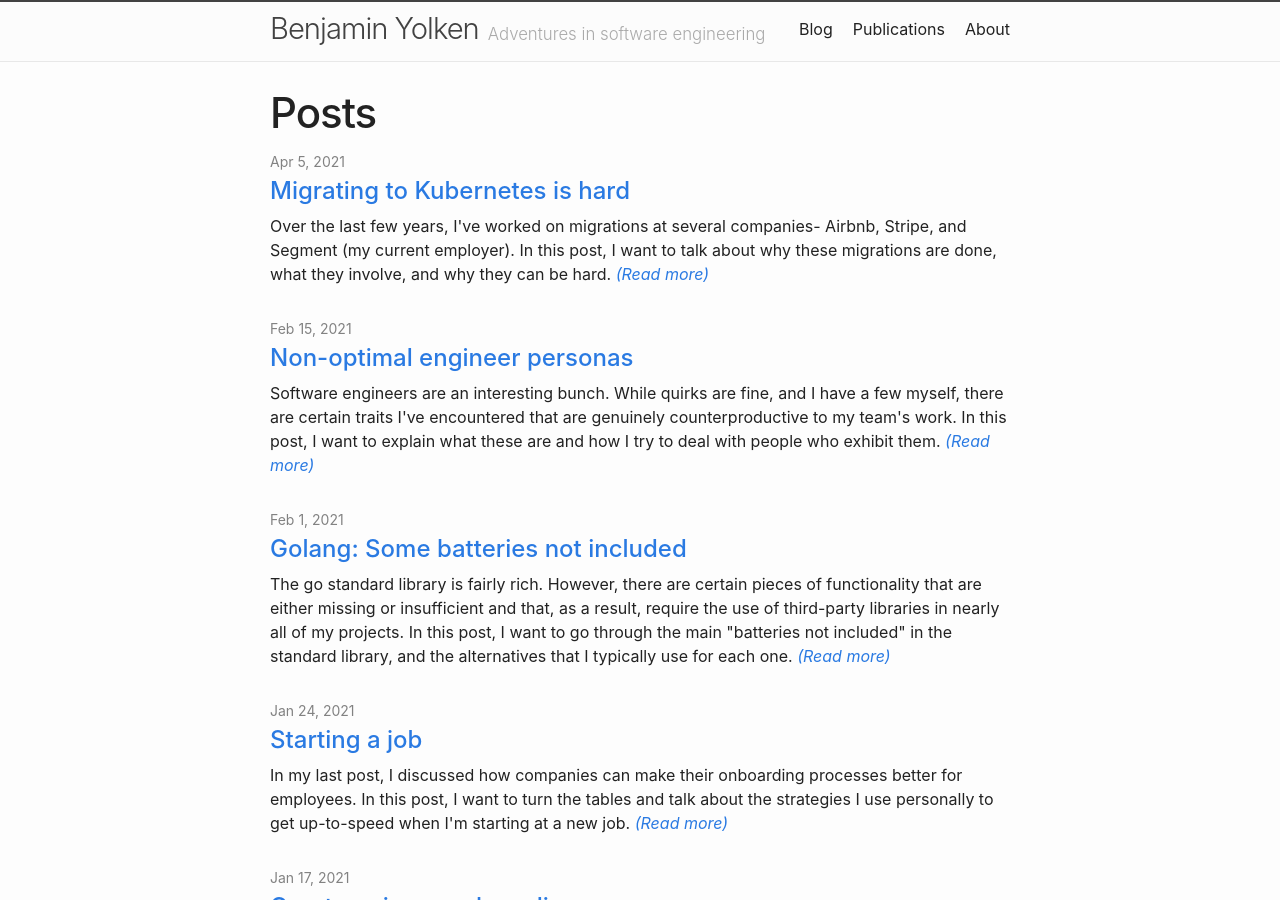
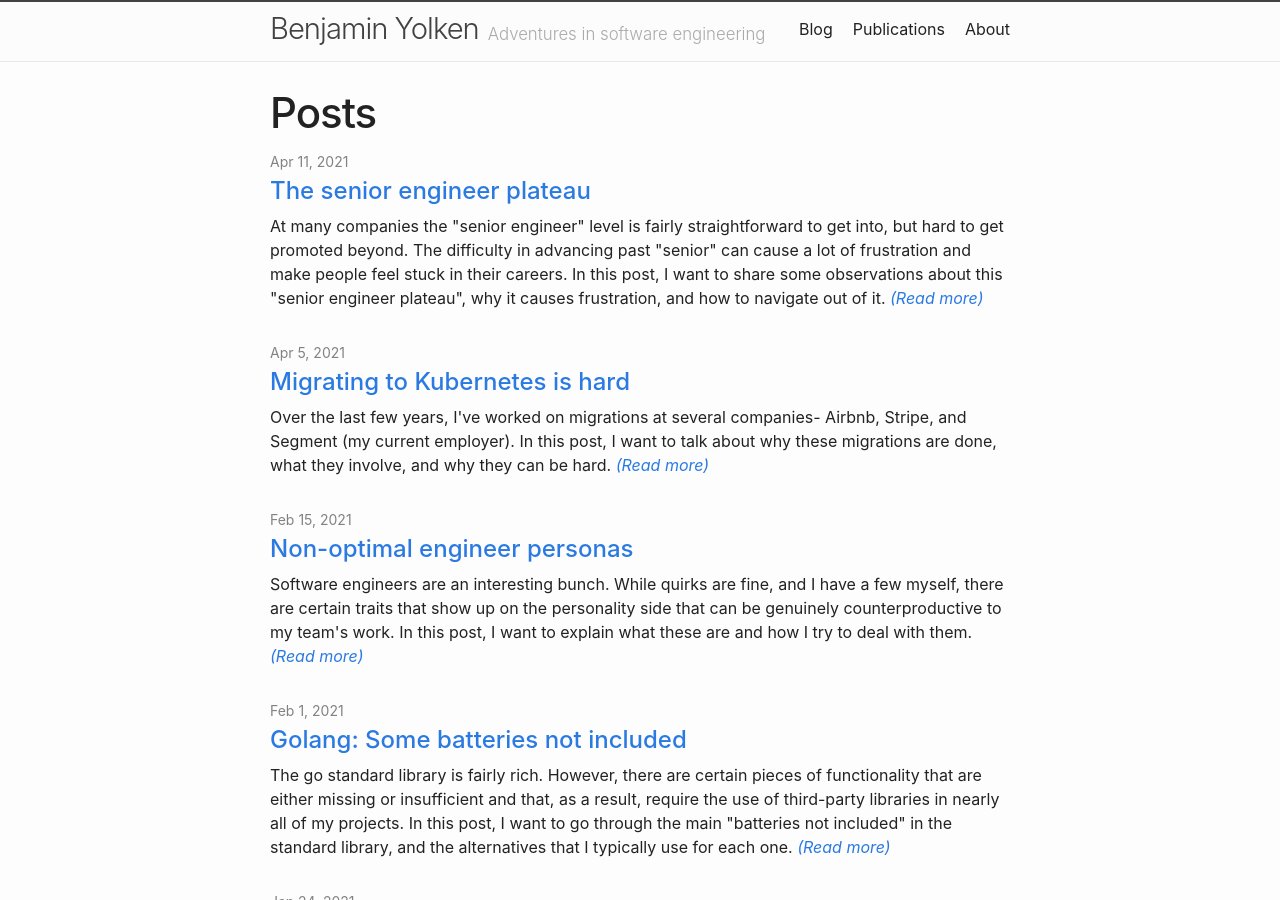
Before and after one commit to yolken/yolken-blog, a Jekyll site: the page built from site/index.md, in a window 1280 px wide and 900 px high. Built offline with Jekyll 4.4.1, drawn with Linux system fonts in a browser that asks for light colours; part of the change alters nothing that is shown.

Commit message:
Misc. edits

```diff
--- a/site/_posts/2021-02-15-non-optimal-engineer-personas.md
+++ b/site/_posts/2021-02-15-non-optimal-engineer-personas.md
@@ -5,20 +5,23 @@ date:   2021-02-15 14:15:00 -0700
 categories: general tech
 excerpt: |
     Software engineers are an interesting bunch. While quirks are fine, and I have a few myself,
-    there are certain traits I've encountered that are genuinely counterproductive to my team's
-    work. In this post, I want to explain what these are and how I try to deal with people who
-    exhibit them.
+    there are certain traits that show up on the personality side that can be genuinely counterproductive to my team's work. In this post, I want to explain what these are and how I
+    try to deal with them.
 ---
 
 Software engineers are an interesting bunch. Over the course of my career thus far,
 I've interacted with hundreds of colleagues, and it feels like I've seen everything- people who
-refuse to wear shoes, people who can't make eye contact when talking, people who voluntarily start
-their day at 6PM, and many other behaviors that would be considered "weird" in normal workplaces.
+won't wear shoes, people who refuse to have their ID picture taken, people who voluntarily start
+their day at 9PM, and many other behaviors that would be considered "weird" in normal workplaces.
 
 Most of these quirks don't bother me, and I have a few of my own. However, there are certain
-traits I've encountered, particularly on the personality side, that are genuinely
-counterproductive to my team's work. In this post, I want to explain what these are and how I try
-to deal with people who exhibit them.
+traits that show up on the personality side that can be genuinely counterproductive to my team's
+work. In this post, I want to explain what these are and how I try to deal with them.
+
+Note that I'm *not* trying to demonize or stigmatize anyone here as I think everyone, myself
+included, exhibits these traits sometimes to a certain extent. Rather, the point is to understand
+what they are, recognize when they're getting in the way, and mitigate their effects so that we can
+all be happier and more productive as we're trying to get our work done.
 
 ## Non-optimal personas
 
--- a/site/_posts/2021-04-11-senior-engineer-plateau.md
+++ b/site/_posts/2021-04-11-senior-engineer-plateau.md
@@ -3,18 +3,21 @@ layout: post
 title:  "The senior engineer plateau"
 date:   2021-04-11 14:01:00 -0700
 categories: career
-published: false
+published: true
 excerpt: |
-    For several years of my career, I was stuck at the "senior engineer" level, and this made me
-    feel frustrated and stuck at the associated jobs. In this post, I want to explain how this
-    plateau happened, why it frustrated me, and some general tips for navigating out of it.
+  At many companies the "senior engineer" level is fairly straightforward to get into, but hard to
+  get promoted beyond. The difficulty in advancing past "senior" can cause a lot of frustration and
+  make people feel stuck in their careers. In this post, I want to share some observations about this "senior engineer plateau", why it causes frustration, and how to navigate out of it.
 ---
 
-For several years of my career, I was stuck at the "senior engineer" level, and this made me
-feel frustrated and stuck at the associated jobs.
+A large percentage of software engineers spend years at the "senior engineer" level. At
+many companies, including most of my former employers (i.e., Google, Twitter, Airbnb, and Stripe),
+this level is fairly straightforward to get into, but hard to get promoted beyond. The difficulty in
+advancing past "senior" can cause a lot of frustration and make people feel stuck in their
+careers.
 
-In this post, I want to explain how this "plateau" happened, why it frustrated me, and
-some general tips for navigating out of it.
+In this post, I want to share some observations about this "senior engineer plateau", why
+it causes frustration, and how to navigate out of it.
 
 ## Aside: The senior engineer level
 
@@ -38,33 +41,20 @@ roles can come with significantly more compensation (discussed below) and becaus
 is expected to get up to these levels, companies are much, much pickier about how and why they
 promote people into them.
 
-## My level history
+## Aside: Why level matters
 
-I started my engineering career at MoPub, which, as a small startup, didn't have formal
-levels for individual contributors (ICs). When we were acquired by Twitter, I was slotted at
-the staff level, which was great and happened for various reasons that I describe more below.
+A common statement I hear is that "levels don't matter" and thus that people shouldn't care whether
+they're stuck at senior or somewhere else on the ladder for a long time.
 
-For my next two jobs, at Airbnb and Stripe, I was back at the senior level. At both places, but
-particularly at Stripe (since that happened later in my career after I had accumulated more
-experience), I felt a bit stuck and frustrated at the difficulty in advancing.
+While this is true from a strictly title-based standpoint (personally, and like many others, I
+really don't care whether my LinkedIn profile says "software engineer" as opposed to "staff software
+engineer" or something else), the reality is that levels are more than just words.
 
-In my most recent job at Segment, I'm back up at the staff level and on a path for further
-advancement (I hope!), which has made me happier.
+First, they're an acknowledgement of the work that you've done. Many engineers, myself included,
+are motivated by working on things that matter, and levels are one way (but certainly not the only
+way) to express that one's work is valued and has had a positive impact at the company.
 
-## Why level matters
-
-A common statement I hear is that "levels don't matter" and thus that you shouldn't care whether
-you're stuck at senior or somewhere else on the ladder for a long time.
-
-While this is true from a strictly title-based standpoint (personally, I really don't care whether
-my LinkedIn profile says "software engineer" as opposed to "staff software engineer" or something
-else), the reality is that levels are more than just words.
-
-First, they're an acknowledgement of the work that you've done. Like most engineers,
-I'm motivated by working on things that matter, and levels are one way (but certainly not the only
-way) to express that your work is valued and has had a positive impact at the company.
-
-Second, and probably more importantly for many, levels play a big role in compensation. As
+Second, and probably more importantly for many, levels can play a big role in compensation. As
 described in [my earlier blog post](/blog/stop-hiding-levels), each level has associated salary and
 equity bands. Once you hit the upper end of the band, which may happen relatively quickly if you
 negotiated well for your initial offer, it's hard to get significant increases from year-to-year.
@@ -72,36 +62,46 @@ negotiated well for your initial offer, it's hard to get significant increases f
 There are a few other ways, beyond pay bands, that levels affect compensation. At some companies
 significant equity increases are tied to promotion. If you don't get promoted, you might not get
 stock refreshers frequently. Also, at companies with bonus programs, the target is often tied
-to level. At Stripe, for instance, senior engineers had a target of 10% of base salary
+to level. When I was at Stripe, for instance, senior engineers had a target of 10% of base salary
 whereas staff had a 20% one. This meant that, all else being equal, staff engineers would get
 significantly larger bonuses. Google also had level-specific targets when I was there.
 
-## Frustrations
+These links between levels and pay are not always 100% fair, but they're the reality of the
+compensation systems at most tech companies. Thus, you sometimes need to "work the system"
+around levels to ensure that you're paid competitively.
+
+## Common frustrations
+
+The following sections describe some of the common frustrations that I've felt myself and/or
+observed in other senior engineers over my last few jobs.
 
 #### Productivity alone is not sufficient
 
-I consider my productivity to be one of my greatest strengths as an engineer. I just like getting
-stuff done, writing code, fixing bugs, etc. and care less about all of the overhead around
-promoting my projects, meeting with users, navigating around bureaucracy, and so forth.
+Many senior engineers are super productive from a coding standpoint- because they're experienced
+enough to know what they're doing (usually) and because they don't have the extra responsibilities
+of managers and more senior level ICs, they're often at the sweet spot where they can "get stuff
+done" with minimal distractions.
 
-At both Airbnb and Stripe, I felt that I was super productive from a code generation standpoint,
-but when it came time to do calibration and make promotion decisions, it didn't really matter
-that much. The evaluators were looking for more general impact, and productivity was just one
-among many other data points.
+Unfortunately, though, this productivity alone is often not sufficient for getting promoted.
+It's a data point for sure, but at many companies it's just one of many things that's considered.
 
-Personally, I found that frustrating not only because it didn't align optimally with my strengths
-but also because it seems like code *should be* the primary criterion for evaluating software
-engineers. Software engineers are hired to write software just as doctors are hired to treat
-patients and artists are hired to make art. If I'm comparing two engineers or two doctors or two
-artists and one produces twice as much output as the other at equivalent quality, I feel like the
-more productive one should be at a level that pays twice as much. But, alas, that's not how the
-world works, whether in software or in other professions.
+This causes frustration for many, and was personally something that puzzled me earlier in my
+career, because intuitively it feels like productivity *should* be the main criterion for promotion.
+Engineers are hired to create software just as doctors are hired to treat patients and artists are
+hired to make art. So, if you are more hard-working and efficient at creating software and related
+outputs (e.g., documentation, bug fixes, etc.) than others, you should be rewarded with a promotion.
+
+But, alas, this isn't how most career ladders are set up- these systems reward "impact" as opposed
+to "output". Productivity is a necessary condition for having a positive impact in an
+organization, but, particularly as you get into higher levels, other things like working on
+projects that are sufficiently complex, demonstrating cross-team leadership, being visible, etc. are
+required as well.
 
 #### Breadth over depth
 
-A related frustration I've had with getting to staff level at large companies is that the
-promotion criteria place a bigger emphasis on breadth as opposed to depth. You can be an expert
-in a technical field and do great work there, but if you don't also check off other boxes
+A related frustration I've seen with getting to staff level at large companies is that the
+promotion criteria often place a bigger emphasis on breadth as opposed to depth. You can be an
+expert in a technical field and do great work there, but if you don't also check off other boxes
 (e.g., cross-team coordination, mentorship, etc.), then you'll likely hit roadblocks in getting
 to the next level.
 
@@ -132,20 +132,19 @@ problem that isn't flashy and doesn't naturally lend itself to cross-company vis
 
 This might come across as a bit extreme, but if you really care about career advancement then
 the most important thing is to find a company and a role where the work and evaluation criteria
-match your strengths. As mentioned above, I feel that I'm strongest on the productivity side
-and less good at the "cross team coordination", "high-level architecture leadership", and other
-dimensions that high-level ICs are promoted for. Other people, however, might excel at the latter
-and not want to spend all day pumping out pull requests.
+match your strengths. Personally, I feel that I'm strongest on the productivity side
+and less good at the "cross-team coordination", "evangelizing new technologies across the company",
+and other dimensions that high-level ICs are promoted for. Other people, however, might excel at
+the latter and not want to spend all day pumping out pull requests.
 
-I don't have a ton of data to validate this, and this is probably an overly broad generalization,
-but in my experience it seems like smaller companies value productivity / "getting things done" more
-whereas larger companies place less emphasis on this and more on the other, "broad impact"
-traits. I think that's why I've had more career success at MoPub and Segment as opposed to
-the larger employers I was at in between.
+It's important to note here that there can be a ton of variation not only between companies at a
+high-level but also between the roles within a company. Backend infrastructure engineers in
+division X, for instance, might be evaluated differently than frontend product engineers in the same
+division, and these two groups might be evaluated differently than engineers doing similar work in
+division Y at the same company.
 
-Independent of company size, the details will vary a lot from place to place, so it's important
-to assess your strengths, understand what level you're coming in at, and evaluate how easy or
-hard it will be to advance *before* you sign a job offer.
+Before you sign a new job offer or switch teams inside a company, it's really important to assess
+your strengths and compare them to the work outputs and behaviors that are rewarded for the role.
 
 #### Make sure you check the boxes
 
@@ -179,9 +178,9 @@ though, you need to do extra work to get this. Some tips here include:
 ## Conclusion
 
 At many companies, the senior engineer level is easy to get into but hard to advance beyond.
-I personally felt "stuck" at senior earlier in my career, and it seems that this is not
-an uncommon experience among software engineers.
+I personally felt stuck at senior earlier in my career and many of my colleagues over the years
+have experienced similar feelings.
 
 The key thing is to realize how the system works and ensure that where you're working and what
-you're working on is aligned with your long-term career goals. Once you achieve this alignment,
+you're working on are aligned with your long-term career goals. Once you achieve this alignment,
 advancing can still be slow but at least there's a clear, achievable path to follow.
```
